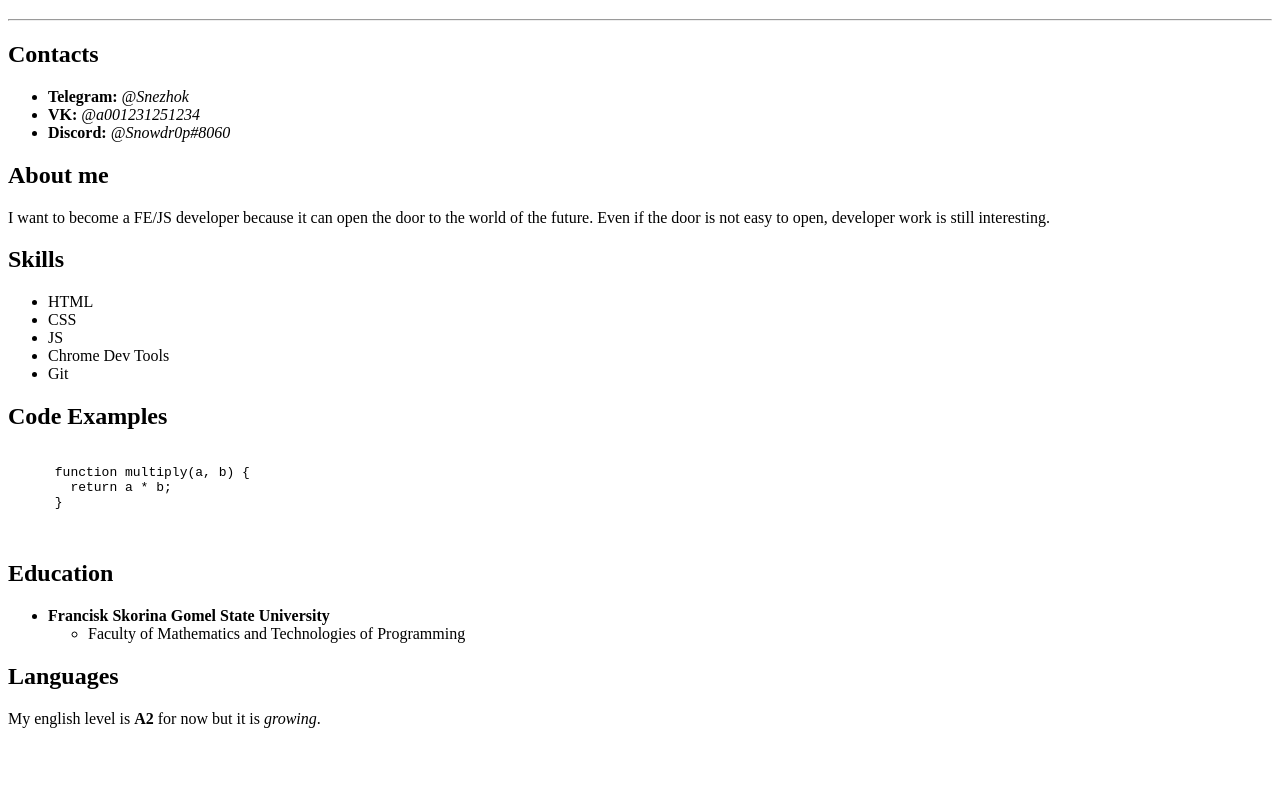
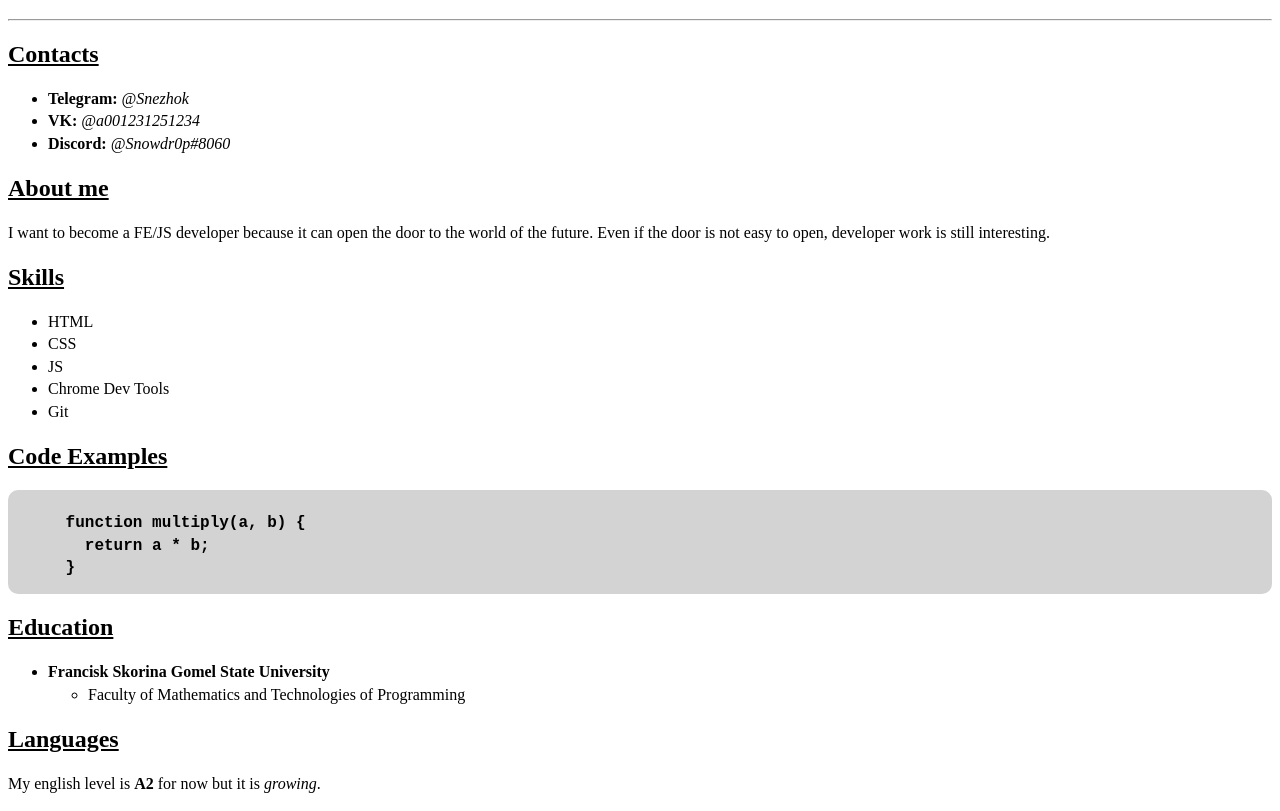
Before and after one commit to Snowdr0p/rsschool-cv, a plain HTML site: page index.html in a window 1280 px wide. Shown: the part 61-872 px from the top of the page. Before the commit the page ends 805 px from the top, so only its background shows below. Drawn offline with Linux system fonts and the light colour scheme.

Commit message:
feat: add styles with style.css file

```diff
--- a/index.html
+++ b/index.html
@@ -4,6 +4,7 @@
   <meta charset="UTF-8">
   <meta http-equiv="X-UA-Compatible" content="IE=edge">
   <meta name="viewport" content="width=device-width, initial-scale=1.0">
+  <link rel="stylesheet" href="style.css">
   <title>CV#2</title>
 </head>
 <body>
@@ -37,8 +38,7 @@
     <code>
       function multiply(a, b) {
         return a * b;
-      }
-    </code>
+      }</code>
   </pre>
 
   <h2>Education</h2>
--- /dev/null
+++ b/style.css
@@ -0,0 +1,14 @@
+p, ul, code {
+  font-size: 16px;
+  line-height: 140%;
+}
+
+pre {
+  background-color: rgb(211, 211, 211);
+  font-weight: bold;
+  border-radius: 10px;
+}
+
+h2 {
+  text-decoration: underline;
+}
```
